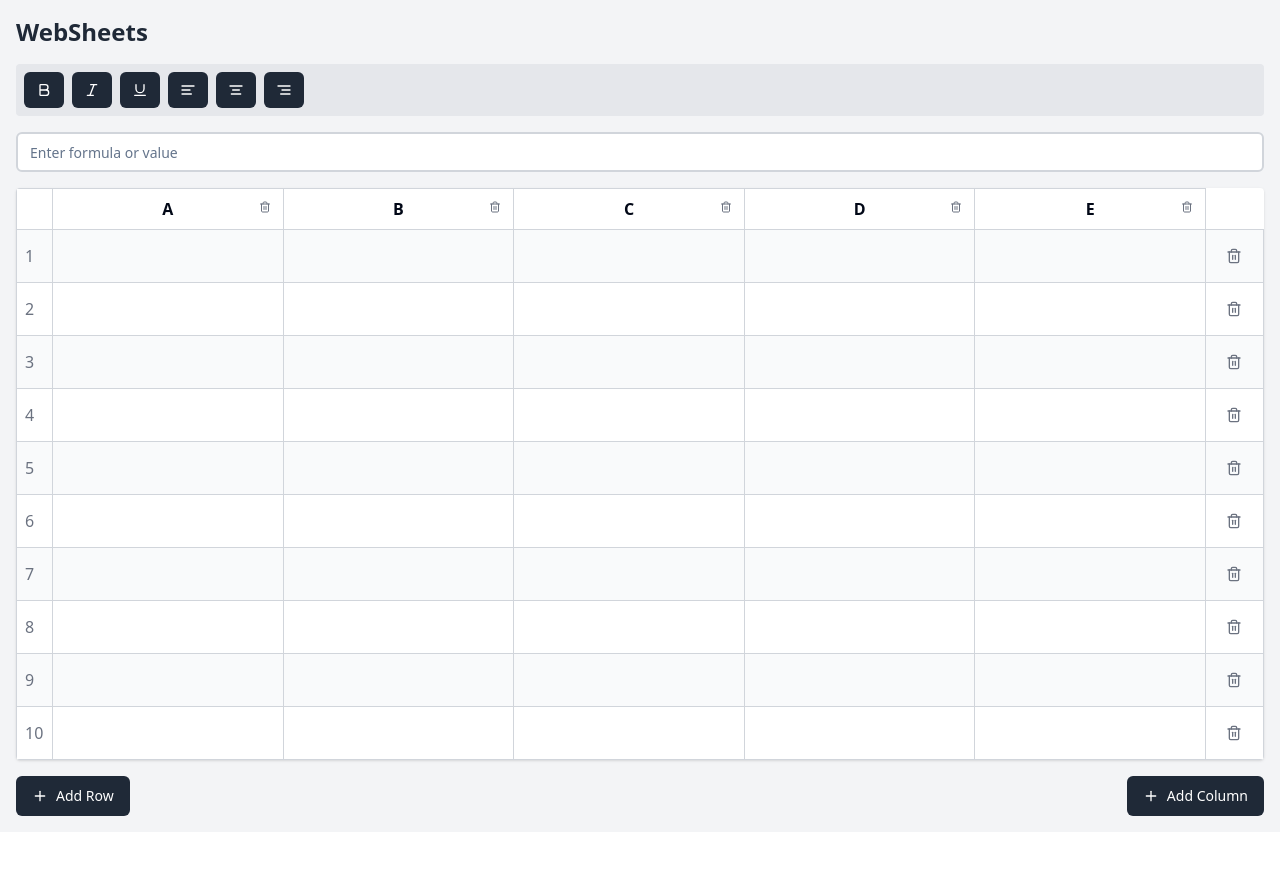
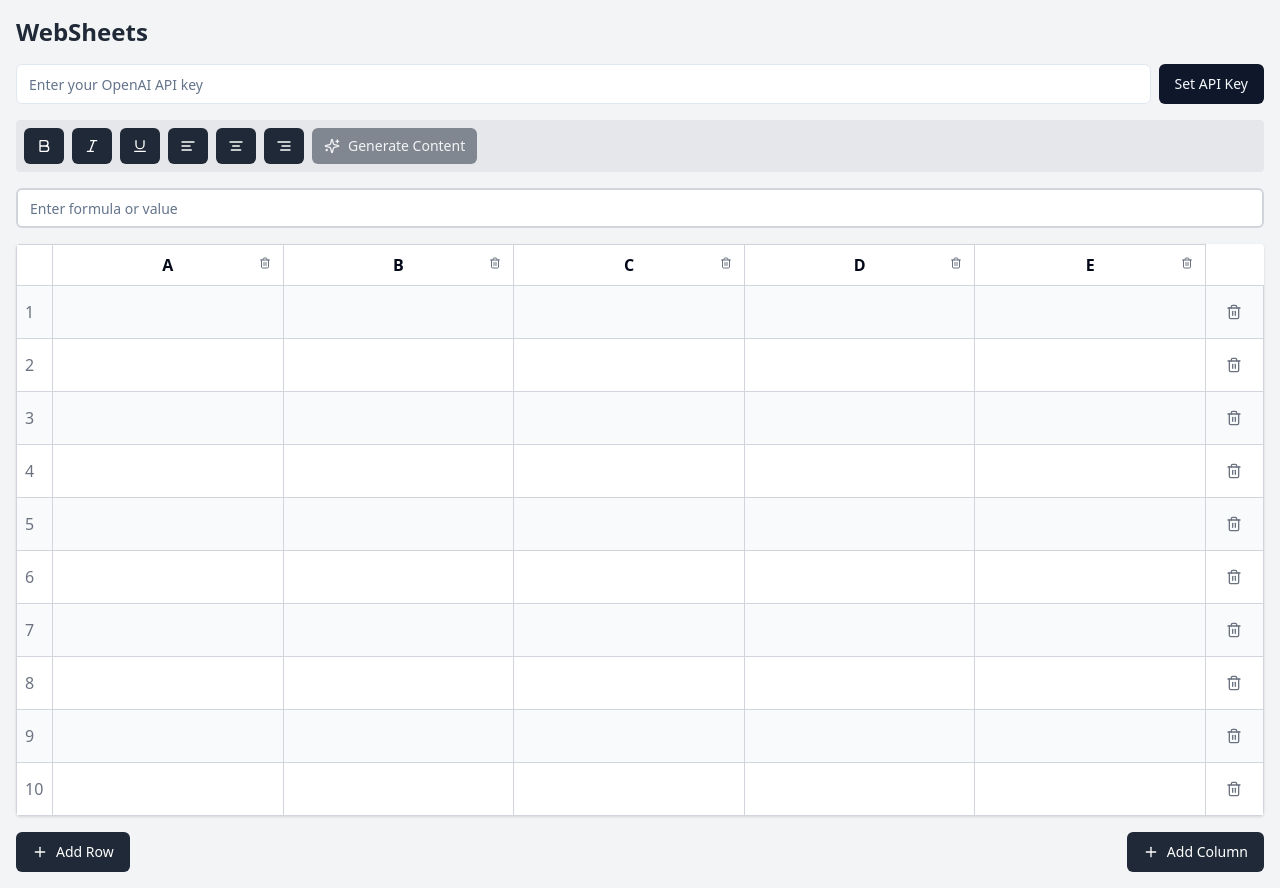
Before and after one commit to GPT-Engineer-App-Dev/csv-scribe-ninja, a React (Vite) app: page / in a window 1280 px wide. Before the commit the page ends 832 px from the top, so only its background shows below. Built offline with nearby package versions, Linux system fonts and the light colour scheme.

Commit message:
Add API Key Input Component
Implemented an API key input component to allow users to enter their OpenAI API key. This component will facilitate the integration of OpenAI services within the application.
[skip gpt_engineer]

```diff
--- a/src/components/WebSheets.jsx
+++ b/src/components/WebSheets.jsx
@@ -1,14 +1,19 @@
 import React, { useState, useEffect } from 'react';
 import { Button } from "@/components/ui/button";
 import { Input } from "@/components/ui/input";
-import { Bold, Italic, Underline, AlignLeft, AlignCenter, AlignRight, Plus, Trash2 } from "lucide-react";
+import { Bold, Italic, Underline, AlignLeft, AlignCenter, AlignRight, Plus, Trash2, Sparkles, Key } from "lucide-react";
 import { evaluate } from 'mathjs';
+import { Configuration, OpenAIApi } from "openai";
+import APIKeyInput from './APIKeyInput';
 
 const WebSheets = () => {
   const [data, setData] = useState([]);
   const [headers, setHeaders] = useState([]);
   const [selectedCell, setSelectedCell] = useState(null);
   const [formulaBar, setFormulaBar] = useState('');
+  const [apiKey, setApiKey] = useState('');
+  const [openai, setOpenai] = useState(null);
+  const [showApiInput, setShowApiInput] = useState(true);
 
   useEffect(() => {
     const defaultHeaders = ['A', 'B', 'C', 'D', 'E'];
@@ -16,6 +21,13 @@ const WebSheets = () => {
     setHeaders(defaultHeaders);
     setData(defaultData);
   }, []);
+
+  const handleApiKeySubmit = (key) => {
+    setApiKey(key);
+    const configuration = new Configuration({ apiKey: key });
+    setOpenai(new OpenAIApi(configuration));
+    setShowApiInput(false);
+  };
 
   const handleCellChange = (rowIndex, colIndex, value) => {
     const newData = [...data];
@@ -79,9 +91,34 @@ const WebSheets = () => {
     }
   };
 
+  const generateContent = async () => {
+    if (!openai || !selectedCell) return;
+
+    try {
+      const prompt = `Generate a short, interesting fact or piece of data for a spreadsheet cell.`;
+      const response = await openai.createCompletion({
+        model: "text-davinci-002",
+        prompt: prompt,
+        max_tokens: 50,
+      });
+
+      const generatedContent = response.data.choices[0].text.trim();
+      handleCellChange(selectedCell.row, selectedCell.col, generatedContent);
+    } catch (error) {
+      console.error("Error generating content:", error);
+    }
+  };
+
   return (
     <div className="container mx-auto p-4 bg-gray-100 min-h-screen">
       <h1 className="text-2xl font-bold mb-4 text-gray-800">WebSheets</h1>
+      {showApiInput ? (
+        <APIKeyInput onApiKeySubmit={handleApiKeySubmit} />
+      ) : (
+        <Button onClick={() => setShowApiInput(true)} className="mb-4">
+          <Key className="mr-2 h-4 w-4" /> Change API Key
+        </Button>
+      )}
       <div className="mb-4 flex space-x-2 bg-gray-200 p-2 rounded">
         <Button onClick={() => formatCell('bold')} variant="ghost" size="sm" className="bg-gray-800 text-white"><Bold className="h-4 w-4" /></Button>
         <Button onClick={() => formatCell('italic')} variant="ghost" size="sm" className="bg-gray-800 text-white"><Italic className="h-4 w-4" /></Button>
@@ -89,6 +126,9 @@ const WebSheets = () => {
         <Button onClick={() => formatCell('left')} variant="ghost" size="sm" className="bg-gray-800 text-white"><AlignLeft className="h-4 w-4" /></Button>
         <Button onClick={() => formatCell('center')} variant="ghost" size="sm" className="bg-gray-800 text-white"><AlignCenter className="h-4 w-4" /></Button>
         <Button onClick={() => formatCell('right')} variant="ghost" size="sm" className="bg-gray-800 text-white"><AlignRight className="h-4 w-4" /></Button>
+        <Button onClick={generateContent} variant="ghost" size="sm" className="bg-gray-800 text-white" disabled={!openai}>
+          <Sparkles className="h-4 w-4 mr-2" /> Generate Content
+        </Button>
       </div>
       <div className="mb-4">
         <Input
```
